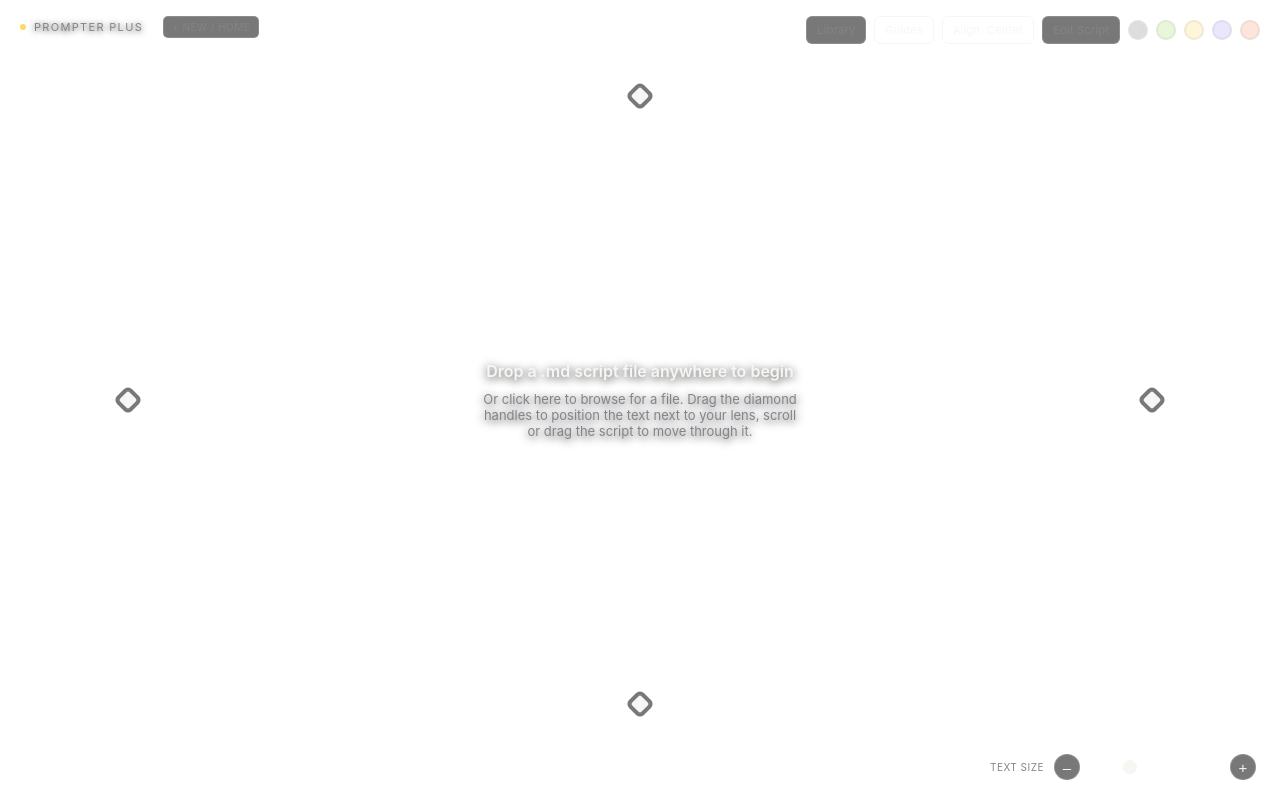
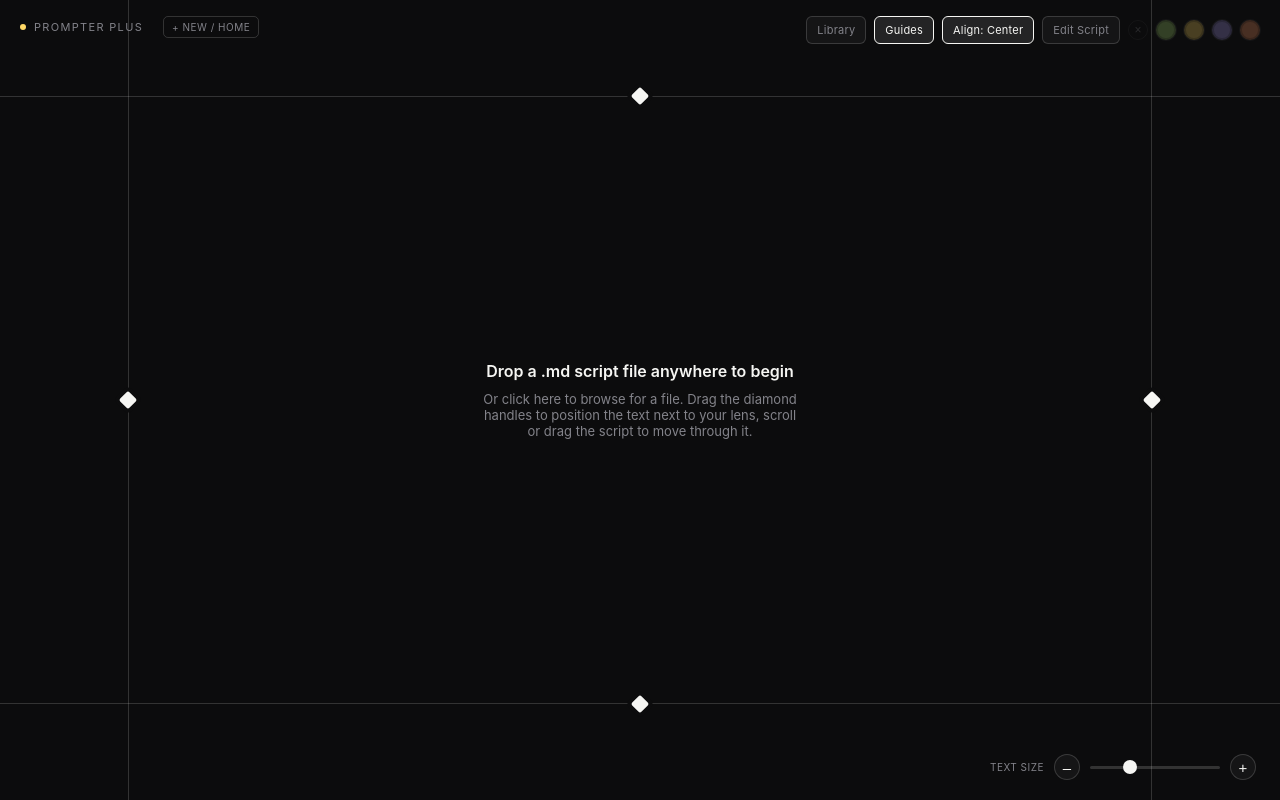
Before and after one commit to Doom-Lord/Prompter-Plus, a plain HTML site: page index.html in a window 1280 px wide. Drawn offline with Linux system fonts and the light colour scheme.

Commit message:
Update background color and styles in index.html

```diff
--- a/index.html
+++ b/index.html
@@ -6,7 +6,7 @@
 <title>Prompter Plus</title>
 <style>
   :root{
-    --bg: rgba(10,10,11,0.55);
+    --bg: #0c0c0d;
     --surface: rgba(255,255,255,0.05);
     --border: rgba(255,255,255,0.16);
     --border-strong: rgba(255,255,255,0.32);
@@ -22,7 +22,7 @@
   *{ box-sizing:border-box; }
   html,body{
     margin:0; padding:0; width:100%; height:100%; overflow:hidden;
-    background:transparent; font-family:var(--font-ui);
+    background:var(--bg); font-family:var(--font-ui);
     -webkit-font-smoothing:antialiased;
   }
   #stage{ position:fixed; inset:0; }
@@ -33,15 +33,14 @@
     font-family:var(--font-ui); font-size:11px; letter-spacing:0.12em;
     text-transform:uppercase; color:var(--text-muted);
     display:flex; align-items:center; gap:8px;
-    text-shadow:0 1px 6px rgba(0,0,0,0.8);
   }
   #brand .dot{ width:6px; height:6px; border-radius:50%; background:var(--accent-yellow); }
   #filename{ color:var(--text-muted); font-size:11px; }
   #home-btn{
-    background:var(--bg); border:1px solid var(--border); color:var(--text-muted);
+    background:none; border:1px solid var(--border); color:var(--text-muted);
     border-radius:5px; font-size:10px; padding:4px 8px; cursor:pointer;
     font-family:var(--font-ui); letter-spacing:0.05em; text-transform:uppercase;
-    margin-left:4px; backdrop-filter:blur(10px); -webkit-backdrop-filter:blur(10px);
+    margin-left:4px;
   }
   #home-btn:hover{ color:var(--text-white); border-color:var(--text-white); }
 
@@ -50,7 +49,7 @@
     position:absolute; inset:0; display:flex; flex-direction:column;
     align-items:center; justify-content:center; gap:10px; z-index:4;
     color:var(--text-muted); text-align:center; cursor:pointer;
-    transition:opacity .15s ease; text-shadow:0 2px 10px rgba(0,0,0,0.85);
+    transition:opacity .15s ease;
   }
   #empty-state b{ color:var(--text-white); font-size:16px; font-weight:600; }
   #empty-state span{ font-size:13px; max-width:320px; }
@@ -89,7 +88,6 @@
     font-family:var(--font-prompter); font-weight:700; letter-spacing:0.01em;
     color:var(--text-white); line-height:1.5; text-align:center;
     font-size:40px; padding:2px 4px; outline:none;
-    text-shadow:0 2px 12px rgba(0,0,0,0.9), 0 0 4px rgba(0,0,0,0.7);
   }
   #script.select-mode{ -webkit-user-select:text; user-select:text; cursor:text; }
   #script.scroll-mode{ -webkit-user-select:none; user-select:none; cursor:grab; }
@@ -109,9 +107,8 @@
 
   .chip{
     font-family:var(--font-ui); font-size:11px; padding:6px 10px; border-radius:6px;
-    border:1px solid var(--border); background:var(--bg); color:var(--text-muted);
+    border:1px solid var(--border); background:rgba(255,255,255,0.04); color:var(--text-muted);
     cursor:pointer; letter-spacing:0.02em; white-space:nowrap;
-    backdrop-filter:blur(10px); -webkit-backdrop-filter:blur(10px);
   }
   .chip.active{ border-color:var(--text-white); color:var(--text-white); background:rgba(255,255,255,0.1); }
 
@@ -126,9 +123,8 @@
 
   .clear-color{
     width:20px; height:20px; border-radius:50%; cursor:pointer;
-    border:1px solid var(--border); background:var(--bg); color:var(--text-muted);
+    border:1px solid var(--border); background:none; color:var(--text-muted);
     display:flex; align-items:center; justify-content:center; font-size:12px;
-    backdrop-filter:blur(10px); -webkit-backdrop-filter:blur(10px);
   }
   .clear-color:hover{ color:var(--text-white); border-color:var(--text-white); }
   .swatch.disabled, .clear-color.disabled{ opacity:0.25; pointer-events:none; }
@@ -174,9 +170,9 @@
 
   .size-btn{
     width:26px; height:26px; border-radius:50%; border:1px solid var(--border);
-    background:var(--bg); color:var(--text-white); cursor:pointer;
+    background:rgba(255,255,255,0.04); color:var(--text-white); cursor:pointer;
     display:flex; align-items:center; justify-content:center; font-size:15px;
-    line-height:1; backdrop-filter:blur(10px); -webkit-backdrop-filter:blur(10px);
+    line-height:1;
   }
   .size-btn:hover{ background:rgba(255,255,255,0.1); }
 
```
